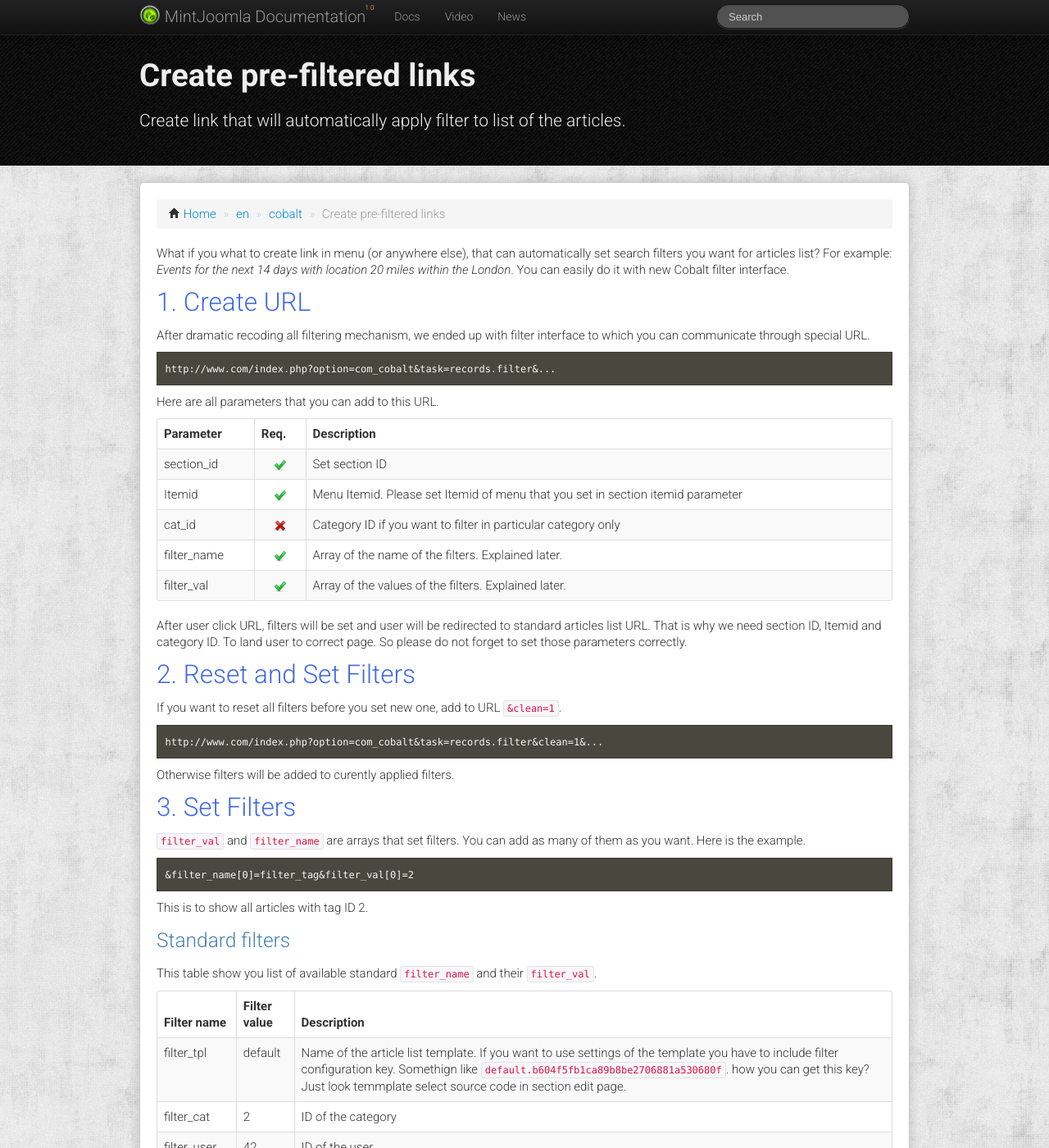
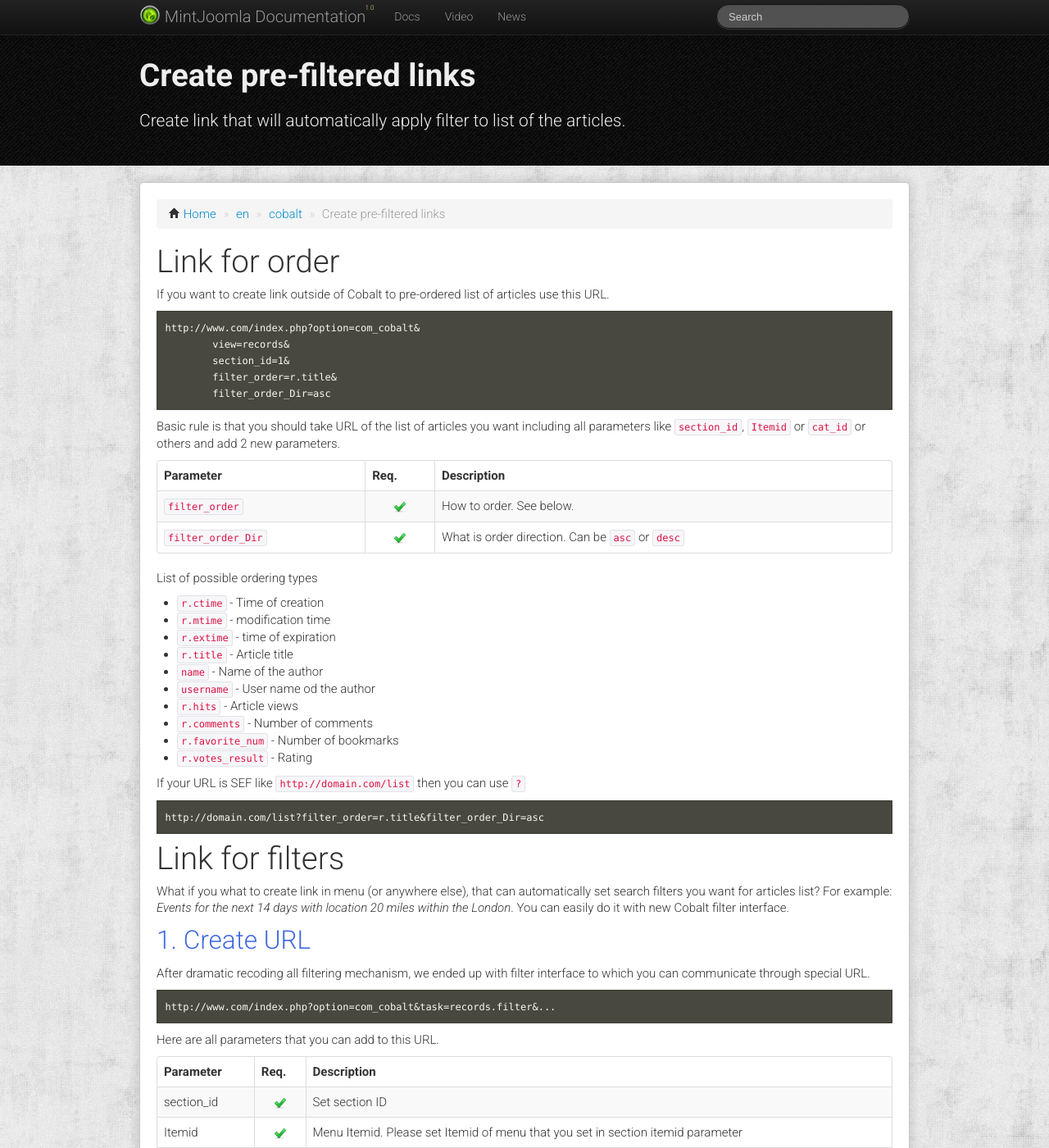
Before and after one commit to MintJoomla/MintJoomla.github.io, a Jekyll site: the page built from en/cobalt/_posts/user/2013-01-01-prefiltered-links.md, in a window 1280 px wide and 1400 px high. Shown: the whole window at 82% size. Built offline with Jekyll 4.4.1, drawn with Linux system fonts in a browser that asks for light colours; comment, search, counter and statistics services are not loaded.

Commit message:
Ordering

```diff
--- a/en/cobalt/_posts/user/2013-01-01-prefiltered-links.md
+++ b/en/cobalt/_posts/user/2013-01-01-prefiltered-links.md
@@ -5,6 +5,41 @@
 tags: filters setup
 intro: "Create link that will automatically apply filter to list of the articles."
 ---
+# Link for order
+
+If you want to create link outside of Cobalt to pre-ordered list of articles use this URL.
+
+    http://www.com/index.php?option=com_cobalt&
+		view=records&
+		section_id=1&
+		filter_order=r.title&
+		filter_order_Dir=asc
+
+Basic rule is that you should take URL of the list of articles you want including all parameters like `section_id`, `Itemid` or `cat_id` or others and add 2 new parameters.
+
+Parameter		 | Req.      | Description
+-----------------|-----------|------
+`filter_order`	 | ![Yes][1] | How to order. See below.
+`filter_order_Dir` | ![Yes][1] | What is order direction. Can be `asc` or `desc`
+
+List of possible ordering types
+
+* `r.ctime` - Time of creation
+* `r.mtime` - modification time
+* `r.extime` - time of expiration
+* `r.title` - Article title
+* `name` - Name of the author
+* `username` - User name od the author
+* `r.hits` - Article views
+* `r.comments` - Number of comments
+* `r.favorite_num` - Number of bookmarks
+* `r.votes_result` - Rating
+
+If your URL is SEF like `http://domain.com/list` then you can use `?`
+
+    http://domain.com/list?filter_order=r.title&filter_order_Dir=asc
+
+# Link for filters
 
 What if you what to create link in menu (or anywhere else), that can automatically set search filters you want for articles list? For example: _Events for the next 14 days with location 20 miles within the London_. You can easily do it with new Cobalt filter interface.
 
```
Also changed, not shown: en/cobalt/_posts/developer/2017-04-27-tools.md (+2 -2 lines).
